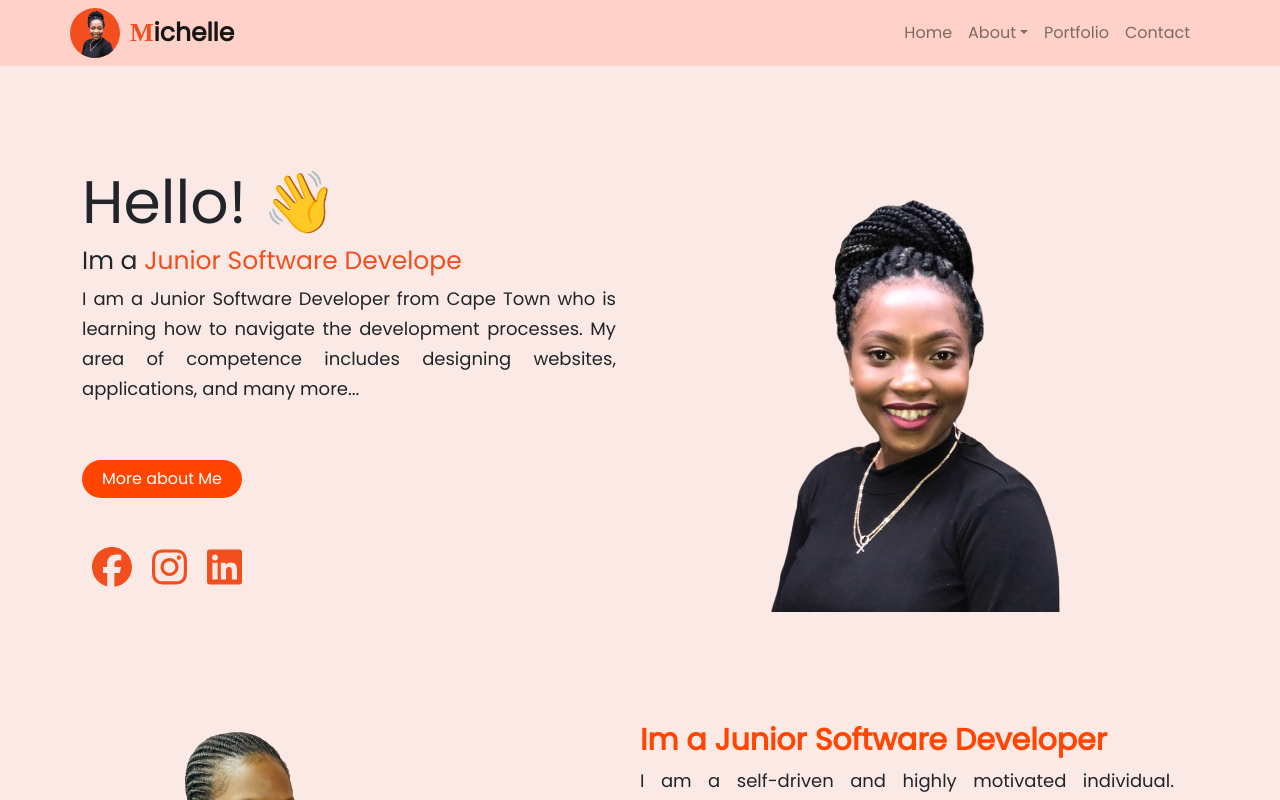
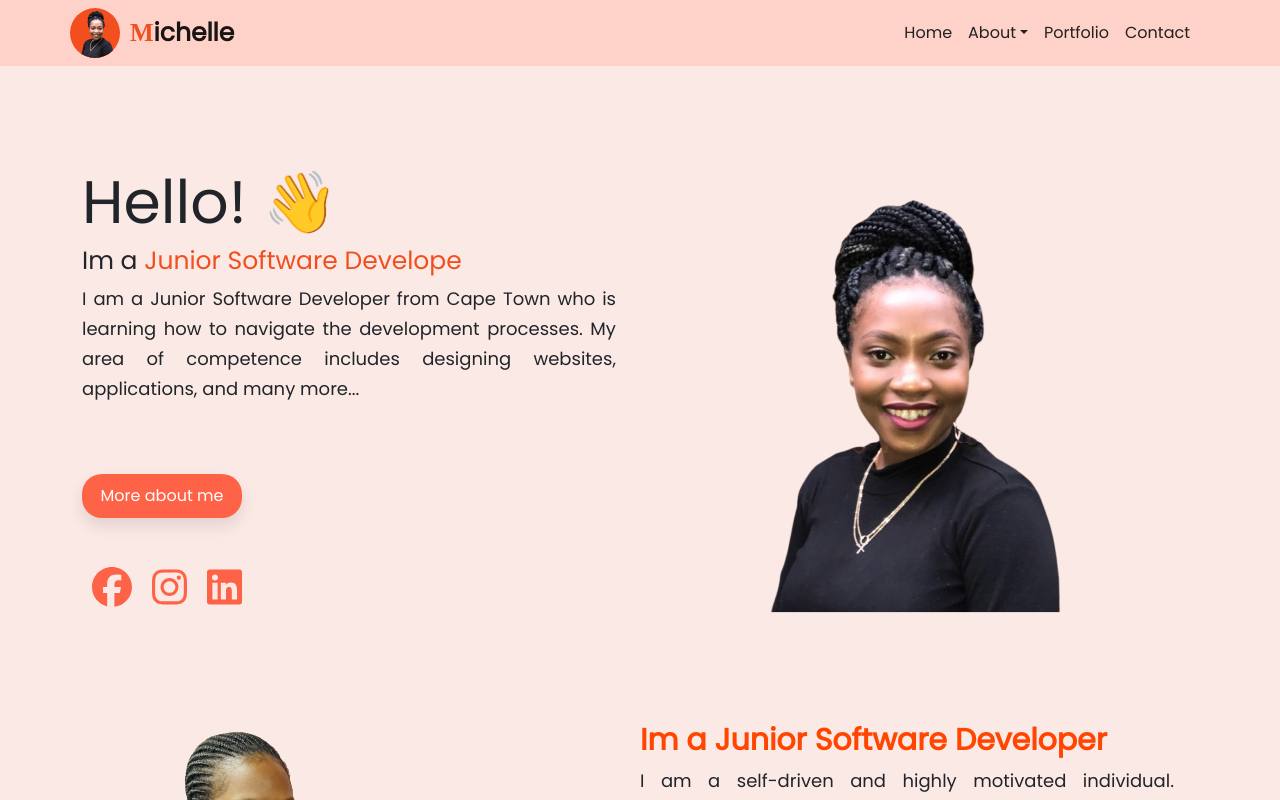
Before and after one commit to MichelleGoba/React_Portfolio, a React (Vite) app in the folder Portfolio/: page / in a window 1280 px wide. Shown: the top 800 px of the page. Built offline with nearby package versions, Linux system fonts and the light colour scheme; a web font is replaced by a local one.

Commit message:
animated home buton and waving hand, changed navigation text colors

```diff
--- a/Portfolio/src/components/about/about.css
+++ b/Portfolio/src/components/about/about.css
@@ -60,6 +60,19 @@
     display: flex;
 
 }
+.btn{
+    border-radius: 20px;
+    color: white;
+    background-color: tomato;
+    width: 160px;
+
+  }
+
+  .btn:hover{
+    background-color: rgb(255, 136, 0);
+
+  }
+
 .hire-btn{
     padding-left: 20px;
 }
@@ -75,8 +88,12 @@
     font-weight: 600;
 }
 
+
 .skills-content p{
     padding-top: 30px;
+}
+.skills-images{
+    padding-left: 100px;
 }
 
 /* changing skills */
@@ -91,7 +108,7 @@
     background-size: cover;
     animation: change-img 10s infinite ease-in-out;
     border-radius: 10px;
-    box-shadow: 0px 0px 19px 5px rgba(0,0,0,0.19);
+
 }
 
 @keyframes change-img{
--- a/Portfolio/src/components/contact/Contact.jsx
+++ b/Portfolio/src/components/contact/Contact.jsx
@@ -87,7 +87,7 @@ const Contact = () => {
   return (
     <Container className="container-fluid  contact-section" id="contact">
       <h3 className="title">Contact Me</h3>
-      <h4>Send me an Email</h4>
+      <h4>Send me an email</h4>
 
       <div className="contact-container">
         <div className="contact-box">
--- a/Portfolio/src/components/contact/contact.css
+++ b/Portfolio/src/components/contact/contact.css
@@ -13,6 +13,7 @@
 }
 .contact-section .title{
     padding-top: 30px;
+    text-align: center;
 }
 
 .contact-section h4{
--- a/Portfolio/src/components/header/Header.jsx
+++ b/Portfolio/src/components/header/Header.jsx
@@ -17,7 +17,7 @@ const Header = () => {
         <Navbar.Toggle aria-controls="basic-navbar-nav" />
         <Navbar.Collapse id="basic-navbar-nav">
           <Nav className="ms-auto">
-            <Nav.Link href="#home">Home</Nav.Link>
+            <Nav.Link href="#home" className="nav-link">Home</Nav.Link>
             <NavDropdown href="about" title="About" id="basic-nav-dropdown">
               <NavDropdown.Item href="#about" className="dropdown">
                 About Me
@@ -29,8 +29,8 @@ const Header = () => {
                 Education
               </NavDropdown.Item>
             </NavDropdown>
-            <Nav.Link href="#portfolio">Portfolio</Nav.Link>
-            <Nav.Link href="#contact">Contact</Nav.Link>
+            <Nav.Link href="#portfolio" className="nav-link">Portfolio</Nav.Link>
+            <Nav.Link href="#contact" className="nav-link">Contact</Nav.Link>
           </Nav>
         </Navbar.Collapse>
       </Container>
--- a/Portfolio/src/components/header/header.css
+++ b/Portfolio/src/components/header/header.css
@@ -22,11 +22,17 @@
 .nav, .ms-auto, .dropdown, .dropdown-menu{
     background-color: #FED2C8;
 }
-#basic-navbar-nav, #basic-nav-dropdown{
+.nav, .ms-auto, .dropdown, .dropdown-menu:hover{
     background-color: #FED2C8;
 }
 
+#basic-navbar-nav a{
+    background-color: #FED2C8;
+}
 
+#basic-navbar-nav a:hover{
+  color:#F24E1E;
+}
 
 
 .name{
@@ -41,3 +47,12 @@
     color:#F24E1E ;
     background-color: #FED2C8;
 }
+
+#basic-navbar-nav .nav-link{
+    color: rgb(34, 33, 33);
+    font-weight: 500;
+}
+
+#basic-navbar-nav .nav-link:hover{
+    color: tomato;
+}
--- a/Portfolio/src/components/home/Home.jsx
+++ b/Portfolio/src/components/home/Home.jsx
@@ -25,7 +25,7 @@ const Home = () => {
       <Row>
         <Col sm={12} md={8} lg={6} className="content">
         <h1 className="greeting">
-        Hello! <span className="emoji">👋</span>
+        Hello! <span className="wave">👋</span>
     </h1>
        <h3 className="my-profession">
             Im a{" "}
@@ -38,11 +38,12 @@ const Home = () => {
           </p>
 
           {/* Home buton start */}
+
           <div className="home-button">
-            <a href="#about" className="btn">
-              More about Me
-            </a>
+          <a href="about">More about me</a>
           </div>
+
+
           {/* Home buton end */}
 
           {/* Social icons start*/}
--- a/Portfolio/src/components/home/home.css
+++ b/Portfolio/src/components/home/home.css
@@ -27,28 +27,29 @@ body{
 }
 
 
-/* greeing span */
-.greeting > .emoji {
-    animation: hello-hand 2.5s infinite;
+/* greeing span start*/
+.greeting .wave{
+    animation-duration: 2.5s;  /* Hand speed */
+    animation-iteration-count: infinite;  /* Hand does stop waving :) */
+    transform-origin: 70% 70%;       /* Pivot around the bottom-left palm */
+    display: inline-block;
+    animation-name: wave-animation;  /* Refers to the name of your @keyframes element below */
 }
 
-@keyframes hello-hand {
-    0% {
-        transform: translateY(0);
-    }
-    25% {
-        transform: translateY(-20px);
-    }
-    50% {
-        transform: translateY(0);
-    }
-    75% {
-        transform: translateY(20px);
-    }
-    100% {
-        transform: translateY(0);
-    }
+
+
+@keyframes wave-animation {
+    0% { transform: rotate( 0.0deg) }
+   10% { transform: rotate(14.0deg) }
+   20% { transform: rotate(-8.0deg) }
+   30% { transform: rotate(14.0deg) }
+   40% { transform: rotate(-4.0deg) }
+   50% { transform: rotate(10.0deg) }
+   60% { transform: rotate( 0.0deg) }  /* Reset for the last half to pause */
+  100% { transform: rotate( 0.0deg) }
 }
+
+
 
 .my-name span{
     font-size: 60px;
@@ -56,6 +57,7 @@ body{
     font-family: 'Clicker Script', cursive;
     font-weight: 600;
 }
+
 
 .my-profession{
     font-size: 40px;
@@ -66,33 +68,57 @@ body{
     color: #F24E1E;
 }
 
-
-.home-button{
-    padding-top: 40px;
-}
-
-.btn{
+.home-button {
+    margin-top:70px;
+    width:160px;
+    padding:10px;
     border-radius: 20px;
-    color: white;
-    background-color: orangered;
-    width: 160px;
+    background:tomato;
+   text-align: center;
+   box-shadow: 0px 8px 15px rgba(0, 0, 0, 0.1);
+   transition: all 0.3s ease 0s;
+   cursor: pointer;
+   outline: none;
 
   }
-
-  .btn:hover{
-    background-color: rgb(255, 136, 0);
+  .home-button:hover{
+    /* background-color: orange; */
+    background-color: orange;
+    box-shadow: 0px 15px 20px rgba(229, 186, 46, 0.4);
+    color: #fff;
+    transform: translateY(-7px);
 
   }
+  .home-button a{
+    text-decoration: none;
+    color: white;
+  }
 
-   /* @keyframes glow {
-    0%{
-        box-shadow: 5px 5px 20px rgb(93, 52, 168), -5px -5px 20px rgb(93, 52, 168);
+
+  .button {
+    width: 140px;
+    height: 45px;
+    font-family: 'Roboto', sans-serif;
+    font-size: 11px;
+    text-transform: uppercase;
+    letter-spacing: 2.5px;
+    font-weight: 500;
+    color: #000;
+    background-color: #fff;
+    border: none;
+    border-radius: 45px;
+    box-shadow: 0px 8px 15px rgba(0, 0, 0, 0.1);
+    transition: all 0.3s ease 0s;
+    cursor: pointer;
+    outline: none;
     }
 
-}
-   */
-
-
+  .button:hover {
+    background-color: #2EE59D;
+    box-shadow: 0px 15px 20px rgba(46, 229, 157, 0.4);
+    color: #fff;
+    transform: translateY(-7px);
+  }
 .social-icons{
     padding-top: 40px;
     display: inline-block;
@@ -100,14 +126,14 @@ body{
 
 }
 .social-icons a{
-    color: #F24E1E;
+    color: tomato;
     font-size: 40px;
     margin: 0 10px;
 
 }
 
 .social-icons a:hover{
-    color:#fc947c;
+    color:orange;
 
 
 }
```
